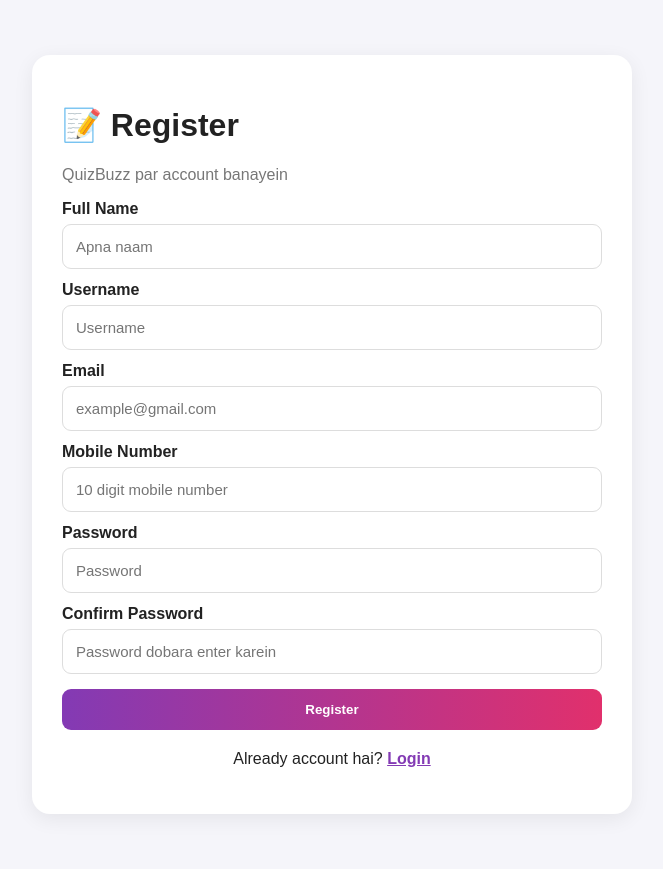
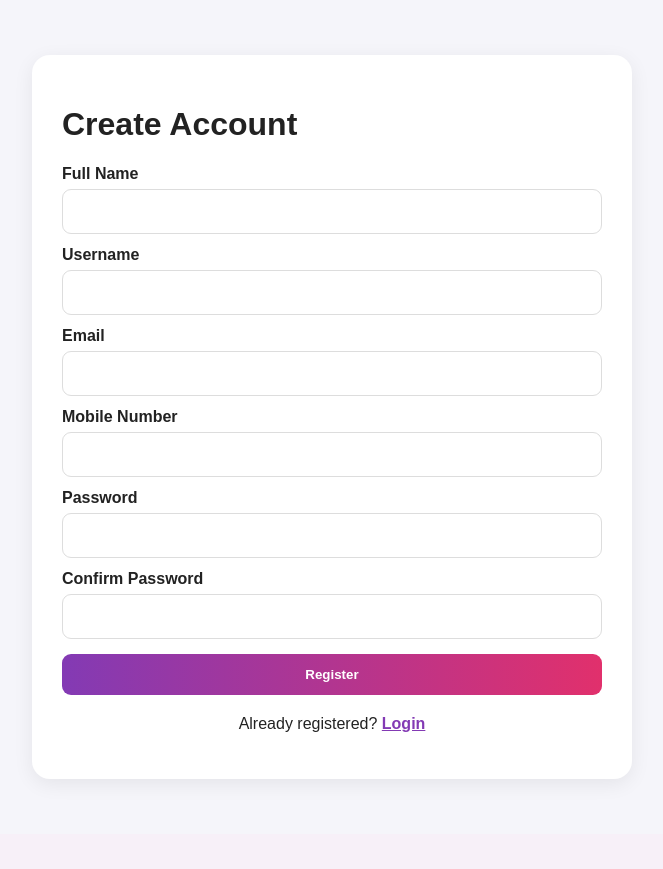
Before and after one commit to banksprince760/Quizbuzz, a Flask app: page /register in a window 1280 px wide. Shown: the part 56-925 px from the top of the page, without its empty margins (308-971 px from the left). After the commit the page ends 837 px from the top, so only its background shows below. Run offline with Flask 3, Linux system fonts and the light colour scheme.

Commit message:
Update register.html

```diff
--- a/templates/register.html
+++ b/templates/register.html
@@ -8,17 +8,19 @@ Register - QuizBuzz
 
 <div class="auth-card">
 
-    <h1>📝 Register</h1>
+    <h1>
+        Create Account
+    </h1>
 
-    <p class="subtitle">
-        QuizBuzz par account banayein
-    </p>
 
     {% if error %}
+
     <div class="error">
         {{ error }}
     </div>
+
     {% endif %}
+
 
     <form method="POST">
 
@@ -29,10 +31,10 @@ Register - QuizBuzz
         <input
             type="text"
             name="name"
-            placeholder="Apna naam"
             value="{{ name or '' }}"
             required
         >
+
 
         <label>
             Username
@@ -41,10 +43,10 @@ Register - QuizBuzz
         <input
             type="text"
             name="username"
-            placeholder="Username"
             value="{{ username or '' }}"
             required
         >
+
 
         <label>
             Email
@@ -53,10 +55,10 @@ Register - QuizBuzz
         <input
             type="email"
             name="email"
-            placeholder="example@gmail.com"
             value="{{ email or '' }}"
             required
         >
+
 
         <label>
             Mobile Number
@@ -65,12 +67,11 @@ Register - QuizBuzz
         <input
             type="tel"
             name="mobile"
-            placeholder="10 digit mobile number"
             value="{{ mobile or '' }}"
             maxlength="10"
-            pattern="[0-9]{10}"
             required
         >
+
 
         <label>
             Password
@@ -79,10 +80,9 @@ Register - QuizBuzz
         <input
             type="password"
             name="password"
-            placeholder="Password"
-            minlength="4"
             required
         >
+
 
         <label>
             Confirm Password
@@ -91,10 +91,9 @@ Register - QuizBuzz
         <input
             type="password"
             name="confirm_password"
-            placeholder="Password dobara enter karein"
-            minlength="4"
             required
         >
+
 
         <button
             type="submit"
@@ -105,9 +104,10 @@ Register - QuizBuzz
 
     </form>
 
+
     <p class="auth-bottom">
 
-        Already account hai?
+        Already registered?
 
         <a href="{{ url_for('login') }}">
             Login
```
